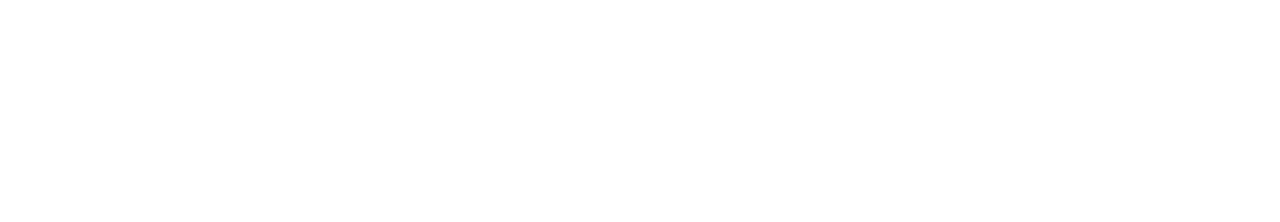
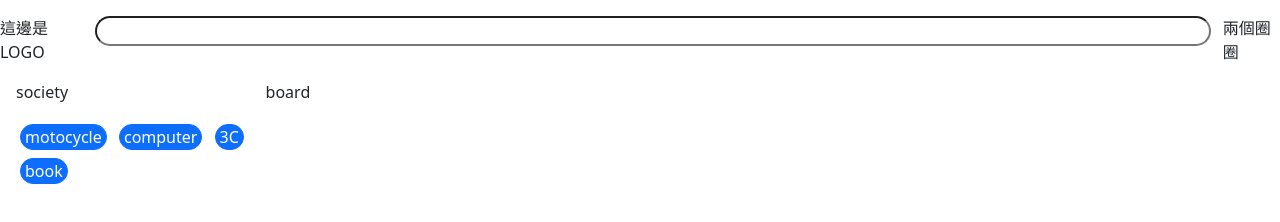
Before and after one commit to ibarakappa/waterfallWeb, a website: page index.html in a window 1280 px wide. Drawn offline with nearby package versions, Linux system fonts and the light colour scheme.

Commit message:
做了一半

```diff
--- a/index.html
+++ b/index.html
@@ -1,13 +1,66 @@
 <!DOCTYPE html>
-<html lang="en">
+<html lang="zh-Hant">
    <head>
       <meta charset="UTF-8" />
       <meta http-equiv="X-UA-Compatible" content="IE=edge" />
       <meta name="viewport" content="width=device-width, initial-scale=1.0" />
+      <link
+         href="https://cdn.jsdelivr.net/npm/bootstrap@5.0.0/dist/css/bootstrap.min.css"
+         rel="stylesheet"
+         integrity="sha384-wEmeIV1mKuiNpC+IOBjI7aAzPcEZeedi5yW5f2yOq55WWLwNGmvvx4Um1vskeMj0"
+         crossorigin="anonymous"
+      />
       <link rel="stylesheet" href="./style.css" />
       <title>Document</title>
    </head>
    <body>
+      <!-- 上層(LOGO&搜尋欄) -->
+      <div class="top d-flex justify-content-between mt-3">
+         <div class="title">這邊是LOGO</div>
+         <div class="search container-sm">
+            <input class="rounded-pill w-100" type="text" style="width: 70vh" />
+         </div>
+         <div class="circle">兩個圈圈</div>
+      </div>
+      <!-- 左側category & Board -->
+      <div class="main d-flex m-3">
+         <div class="society w-25">
+            <p>society</p>
+            <button
+               type="button"
+               class="btn btn-primary m-1 p-0 px-1 rounded-pill"
+            >
+               motocycle
+            </button>
+            <button
+               type="button"
+               class="btn btn-primary m-1 p-0 px-1 rounded-pill"
+            >
+               computer
+            </button>
+            <button
+               type="button"
+               class="btn btn-primary m-1 p-0 px-1 rounded-pill"
+            >
+               3C
+            </button>
+            <button
+               type="button"
+               class="btn btn-primary m-1 p-0 px-1 rounded-pill"
+            >
+               book
+            </button>
+         </div>
+         <!-- board -->
+         <div class="board w-100">
+            <p>board</p>
+         </div>
+      </div>
+      <script
+         src="https://cdn.jsdelivr.net/npm/bootstrap@5.1.1/dist/js/bootstrap.bundle.min.js"
+         integrity="sha384-/bQdsTh/da6pkI1MST/rWKFNjaCP5gBSY4sEBT38Q/9RBh9AH40zEOg7Hlq2THRZ"
+         crossorigin="anonymous"
+      ></script>
       <script
          src="https://cdn.jsdelivr.net/npm/masonry-layout@4.2.2/dist/masonry.pkgd.min.js"
          integrity="sha384-GNFwBvfVxBkLMJpYMOABq3c+d3KnQxudP/mGPkzpZSTYykLBNsZEnG2D9G/X/+7D"
--- a/stylesheet/layout/_layout.scss
+++ b/stylesheet/layout/_layout.scss
@@ -0,0 +1,6 @@
+body {
+   display: flex;
+   flex-direction: column;
+   width: 100vw;
+   height: 100vh;
+}
--- a/stylesheet/pages/_home.scss
+++ b/stylesheet/pages/_home.scss
@@ -0,0 +1,5 @@
+.card-img-top {
+   width: 100%;
+   height: 15vw;
+   object-fit: contain;
+}
```
Also changed, not shown: dessert_img/Group 10.png (added), dessert_img/Rectangle 10.png (added), dessert_img/Rectangle 12.png (added), dessert_img/Rectangle 6.png (added), dessert_img/Rectangle 8.png (added), dessert_img/Rectangle d1.png (added), dessert_img/Rectangle d2.png (added), style.css, 1 other file.
